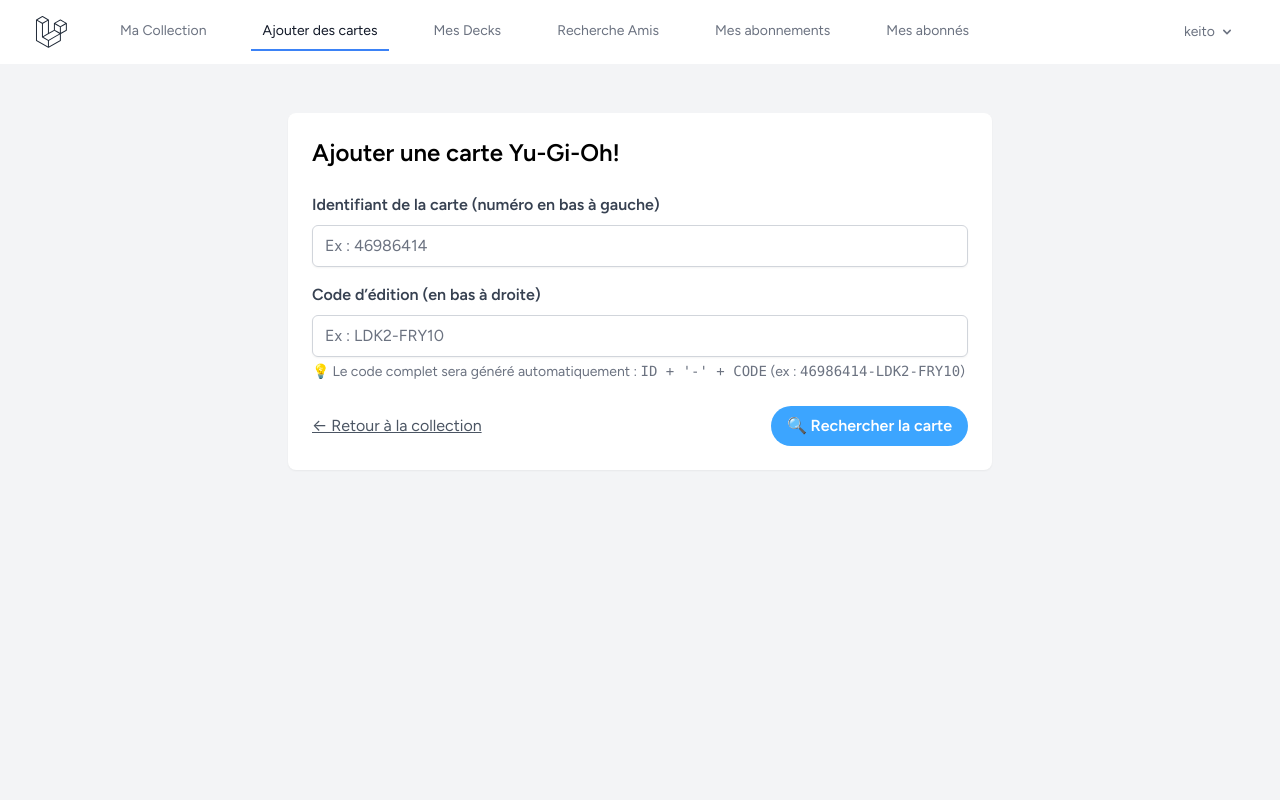
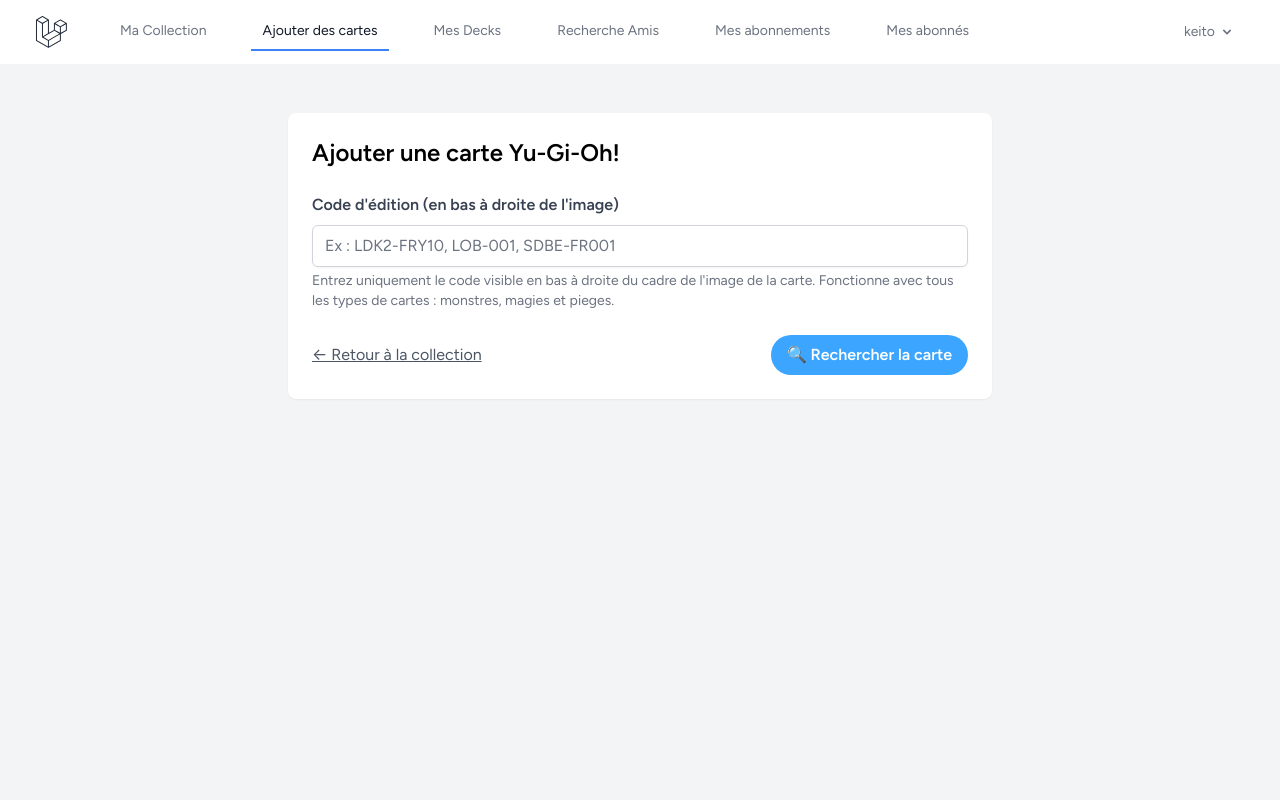
Before and after one commit to Kevin-Lettron/yugioh-collection, a Laravel app: page /cards/create in a window 1280 px wide. Run offline with Laravel 12, Linux system fonts and the light colour scheme; a user stored in the database is signed in; data comes from the database, SQL or seed files in the repository; style sheets or scripts are compiled from the project's sources; parts of the project's set-up code (start-up, migrations or seed data) failed here and were passed over.

Commit message:
Simplify card search to use only set code (bottom right of card)
- Replace findCardById with findCardBySetCode function
- Use YGOProDeck cardsetsinfo.php API to lookup card by set code first
- Then fetch full card details with cardinfo.php using the returned ID
- Simplify the add card form to require only one field (set code)
- Now supports all card types: monsters, spells, and traps

This fixes the issue where spell/trap cards couldn't be found because
they don't have the monster ID number visible on the card.

```diff
--- a/app/Http/Controllers/CardController.php
+++ b/app/Http/Controllers/CardController.php
@@ -74,7 +74,7 @@ class CardController extends Controller
     }
 
     /**
-     * Enregistre une carte via son identifiant complet (ex : 46986414-LDK2-FRY10)
+     * Enregistre une carte via son code d'édition (ex : LDK2-FRY10, LOB-001)
      */
     public function store(Request $request)
     {
@@ -82,15 +82,9 @@ class CardController extends Controller
             'codes' => 'required|string|max:50',
         ]);
 
-        $code = strtoupper(trim($request->input('codes')));
-        [$card_id, $set_code] = array_pad(explode('-', $code, 2), 2, null);
+        $setCode = strtoupper(trim($request->input('codes')));
 
-        if (!is_numeric($card_id)) {
-            Log::error("Le code {$code} est invalide : ID non numérique.");
-            return back()->withErrors(['codes' => 'Le code doit être du format 46986414-LDK2-FRY10 (ID-SETCODE).']);
-        }
-
-        $result = $this->findCardById($card_id, $set_code);
+        $result = $this->findCardBySetCode($setCode);
 
         if (isset($result['error'])) {
             Log::error("Erreur de recherche de carte : " . $result['error']);
@@ -99,25 +93,26 @@ class CardController extends Controller
 
         $cardData = $result['data'];
         $set = $result['set'];
+        $cardId = $result['card_id'];
 
         try {
-            Log::info("Enregistrement de la carte avec code : {$code} - Nom : {$cardData['name']}");
+            Log::info("Enregistrement de la carte avec set code : {$setCode} - Nom : {$cardData['name']}");
 
             $level = $cardData['level'] ?? null;
 
-            // ✅ Vérifie si la carte existe déjà pour CE user
+            // Vérifie si la carte existe déjà pour CE user (même carte + même édition)
             $card = Card::where('user_id', Auth::id())
-                        ->where('ucard_id', $card_id)
-                        ->where('set_code', $set_code)
+                        ->where('ucard_id', $cardId)
+                        ->where('set_code', $setCode)
                         ->first();
 
             if ($card) {
                 $card->increment('nm_exemplaire');
             } else {
                 $card = Card::create([
-                    'ucard_id'       => $card_id,
-                    'set_code'       => $set_code,
-                    'code'           => "{$card_id}-{$set_code}",
+                    'ucard_id'       => $cardId,
+                    'set_code'       => $setCode,
+                    'code'           => "{$cardId}-{$setCode}",
                     'name'           => $cardData['name'] ?? 'Inconnue',
                     'card_type'      => $cardData['type'] ?? 'Inconnu',
                     'description'    => $cardData['desc'] ?? '',
@@ -135,7 +130,7 @@ class CardController extends Controller
 
             return redirect()
                 ->route('cards.index')
-                ->with('success', "✅ Carte « {$card->name} » ajoutée avec succès !");
+                ->with('success', "Carte « {$card->name} » ajoutée avec succès !");
         } catch (\Exception $e) {
             Log::error("Erreur lors de l'enregistrement de la carte : " . $e->getMessage());
             return back()->withErrors(['codes' => "Erreur d'enregistrement : {$e->getMessage()}"]);
@@ -143,14 +138,14 @@ class CardController extends Controller
     }
 
     /**
-     * API interne pour la recherche AJAX d’une carte.
+     * API interne pour la recherche AJAX d'une carte via son set code (ex: LDK2-FRY10).
      */
     public function apiFindCard($code)
     {
-        [$id, $setCode] = array_pad(explode('-', strtoupper(trim($code)), 2), 2, null);
-        Log::info("Recherche de la carte via API", ['id' => $id, 'setCode' => $setCode]);
+        $setCode = strtoupper(trim($code));
+        Log::info("Recherche de la carte via API", ['setCode' => $setCode]);
 
-        $result = $this->findCardById($id, $setCode);
+        $result = $this->findCardBySetCode($setCode);
 
         if (isset($result['error'])) {
             Log::error("Erreur lors de la recherche de la carte", ['error' => $result['error']]);
@@ -170,47 +165,75 @@ class CardController extends Controller
             'image'       => $card['card_images'][0]['image_url'] ?? null,
             'description' => $card['desc'] ?? null,
             'level'       => $card['level'] ?? null,
+            'set_name'    => $set['set_name'] ?? null,
         ]);
     }
 
     /**
-     * Recherche d’une carte par ID numérique et set code.
+     * Recherche d'une carte par set code uniquement (ex: LDK2-FRY10, LOB-001).
+     * Utilise l'API cardsetsinfo.php pour obtenir l'ID, puis cardinfo.php pour les détails.
      */
-    private function findCardById(string $id, ?string $setCode): array
+    private function findCardBySetCode(string $setCode): array
     {
         try {
-            $cacheKey = "ygoprodeck_card_{$id}_{$setCode}";
-            $cardData = Cache::remember($cacheKey, 86400, function () use ($id, $setCode) {
-                Log::info("Appel API pour obtenir les données de la carte", ['id' => $id, 'setCode' => $setCode]);
-                $response = Http::get("https://db.ygoprodeck.com/api/v7/cardinfo.php", ['id' => $id]);
+            $setCode = strtoupper(trim($setCode));
+            $cacheKey = "ygoprodeck_setcode_{$setCode}";
 
-                if ($response->failed() || !isset($response['data'][0])) {
-                    Log::error("L'API a échoué ou aucune carte trouvée", ['response' => $response->json()]);
+            $result = Cache::remember($cacheKey, 86400, function () use ($setCode) {
+                Log::info("Appel API cardsetsinfo pour obtenir l'ID de la carte", ['setCode' => $setCode]);
+
+                // Étape 1: Obtenir l'ID de la carte via le set code
+                $setInfoResponse = Http::get("https://db.ygoprodeck.com/api/v7/cardsetsinfo.php", ['setcode' => $setCode]);
+
+                if ($setInfoResponse->failed()) {
+                    Log::error("L'API cardsetsinfo a échoué", ['response' => $setInfoResponse->json()]);
                     return null;
                 }
 
-                return $response['data'][0];
+                $setInfo = $setInfoResponse->json();
+
+                if (!isset($setInfo['id'])) {
+                    Log::error("Aucune carte trouvée pour ce set code", ['setCode' => $setCode]);
+                    return null;
+                }
+
+                $cardId = $setInfo['id'];
+                Log::info("ID de carte trouvé", ['cardId' => $cardId, 'cardName' => $setInfo['name'] ?? 'Unknown']);
+
+                // Étape 2: Obtenir les détails complets de la carte
+                $cardInfoResponse = Http::get("https://db.ygoprodeck.com/api/v7/cardinfo.php", ['id' => $cardId]);
+
+                if ($cardInfoResponse->failed() || !isset($cardInfoResponse['data'][0])) {
+                    Log::error("L'API cardinfo a échoué", ['response' => $cardInfoResponse->json()]);
+                    return null;
+                }
+
+                return [
+                    'cardData' => $cardInfoResponse['data'][0],
+                    'setInfo' => $setInfo
+                ];
             });
 
-            if (!$cardData) {
-                return ['error' => "Aucune carte trouvée pour l’ID {$id}."];
+            if (!$result) {
+                return ['error' => "Aucune carte trouvée pour le code « {$setCode} ». Vérifiez le format (ex: LDK2-FRY10, LOB-001)."];
             }
 
-            $set = null;
-            if ($setCode && isset($cardData['card_sets'])) {
-                foreach ($cardData['card_sets'] as $s) {
-                    if (strtoupper($s['set_code']) === strtoupper($setCode)) {
-                        $set = $s;
-                        break;
-                    }
-                }
-            }
+            $cardData = $result['cardData'];
+            $setInfo = $result['setInfo'];
 
-            if (!$set && isset($cardData['card_sets'][0])) {
-                $set = $cardData['card_sets'][0];
-            }
+            // Construire les infos du set
+            $set = [
+                'set_code' => $setInfo['set_code'] ?? $setCode,
+                'set_name' => $setInfo['set_name'] ?? null,
+                'set_rarity' => $setInfo['set_rarity'] ?? null,
+                'set_price' => $setInfo['set_price'] ?? null,
+            ];
 
-            return ['data' => $cardData, 'set' => $set ?? ['set_code' => 'UNKNOWN']];
+            return [
+                'data' => $cardData,
+                'set' => $set,
+                'card_id' => $setInfo['id']
+            ];
         } catch (\Exception $e) {
             Log::error("Erreur lors de la recherche de la carte", ['error' => $e->getMessage()]);
             return ['error' => 'Erreur lors de la recherche de la carte : ' . $e->getMessage()];
--- a/resources/views/cards/create.blade.php
+++ b/resources/views/cards/create.blade.php
@@ -7,27 +7,18 @@
 
             <h2 class="text-2xl font-bold mb-6">Ajouter une carte Yu-Gi-Oh!</h2>
 
-            {{-- Champ de saisie des codes --}}
-            <div class="mb-4">
-                <label for="card-id" class="block text-gray-700 font-semibold mb-2">
-                    Identifiant de la carte (numéro en bas à gauche)
-                </label>
-                <input type="text" id="card-id"
-                       placeholder="Ex : 46986414"
-                       class="w-full border-gray-300 rounded-md shadow-sm focus:ring-blue-500 focus:border-blue-500"
-                       required>
-            </div>
-
+            {{-- Champ de saisie du code d'édition --}}
             <div class="mb-4">
                 <label for="card-set" class="block text-gray-700 font-semibold mb-2">
-                    Code d’édition (en bas à droite)
+                    Code d'édition (en bas à droite de l'image)
                 </label>
                 <input type="text" id="card-set"
-                       placeholder="Ex : LDK2-FRY10"
+                       placeholder="Ex : LDK2-FRY10, LOB-001, SDBE-FR001"
                        class="w-full border-gray-300 rounded-md shadow-sm focus:ring-blue-500 focus:border-blue-500"
                        required>
                 <p class="text-sm text-gray-500 mt-1">
-                    💡 Le code complet sera généré automatiquement : <code>ID + '-' + CODE</code> (ex : <code>46986414-LDK2-FRY10</code>)
+                    Entrez uniquement le code visible en bas à droite du cadre de l'image de la carte.
+                    Fonctionne avec tous les types de cartes : monstres, magies et pieges.
                 </p>
             </div>
 
@@ -71,18 +62,16 @@
     </div>
 </div>
 
-{{-- Script pour l’appel AJAX --}}
+{{-- Script pour l'appel AJAX --}}
 <script>
 document.getElementById('search-btn').addEventListener('click', async () => {
-    const id = document.getElementById('card-id').value.trim();
-    const set = document.getElementById('card-set').value.trim().toUpperCase();
+    const setCode = document.getElementById('card-set').value.trim().toUpperCase();
 
-    if (!id || !set) {
-        return alert('Veuillez remplir les deux champs : ID et Code d’édition.');
+    if (!setCode) {
+        return alert('Veuillez entrer le code d\'edition de la carte.');
     }
 
-    const combinedCode = `${id}-${set}`; // 🔗 Format combiné
-    console.log('Recherche pour', combinedCode);
+    console.log('Recherche pour', setCode);
 
     const preview = document.getElementById('card-preview');
     const loader = document.getElementById('loading-spinner');
@@ -93,34 +82,34 @@ document.getElementById('search-btn').addEventListener('click', async () => {
     btn.disabled = true;
 
     try {
-        const res = await fetch(`/api/card/${encodeURIComponent(combinedCode)}`);
+        const res = await fetch(`/api/card/${encodeURIComponent(setCode)}`);
         const data = await res.json();
 
         if (!res.ok || data.error) {
-            alert(data.error || "Aucune carte trouvée pour ce code.");
+            alert(data.error || "Aucune carte trouvee pour ce code.");
             loader.classList.add('hidden');
             btn.disabled = false;
             return;
         }
 
-        // Mise à jour de l’aperçu
+        // Mise à jour de l'aperçu
         document.getElementById('card-image').src = data.image ?? '';
         document.getElementById('card-name').textContent = data.name ?? 'Inconnue';
         document.getElementById('card-type').textContent = data.type ?? 'Inconnu';
-        document.getElementById('card-level').textContent = data.level ?? '-';  // Affichage du level
+        document.getElementById('card-level').textContent = data.level ?? '-';
         document.getElementById('card-atk').textContent = data.atk ?? '-';
         document.getElementById('card-def').textContent = data.def ?? '-';
         document.getElementById('card-rarity').textContent = data.rarity ?? 'N/A';
-        document.getElementById('card-price').textContent = data.price ?? '—';
+        document.getElementById('card-price').textContent = data.price ?? '---';
 
-        // Ajouter le level au bouton save
-        document.getElementById('save-btn').setAttribute('data-code', combinedCode);
-        document.getElementById('save-btn').setAttribute('data-level', data.level);  // Envoi du level au bouton save
+        // Stocker le set code pour l'enregistrement
+        document.getElementById('save-btn').setAttribute('data-code', setCode);
+        document.getElementById('save-btn').setAttribute('data-level', data.level);
 
         preview.classList.remove('hidden');
     } catch (e) {
         console.error(e);
-        alert("❌ Erreur lors de la recherche de la carte. Vérifie ta connexion Internet.");
+        alert("Erreur lors de la recherche de la carte. Verifiez votre connexion Internet.");
     } finally {
         loader.classList.add('hidden');
         btn.disabled = false;
@@ -131,9 +120,9 @@ document.getElementById('search-btn').addEventListener('click', async () => {
 // Enregistrement via POST
 document.getElementById('save-btn').addEventListener('click', async (e) => {
     const code = e.target.getAttribute('data-code');
-    const level = e.target.getAttribute('data-level'); // Récupérer le level
+    const level = e.target.getAttribute('data-level');
 
-    if (!code) return alert('Aucune carte à enregistrer.');
+    if (!code) return alert('Aucune carte a enregistrer.');
 
     const csrf = document.querySelector('meta[name="csrf-token"]').getAttribute('content');
 
@@ -143,16 +132,16 @@ document.getElementById('save-btn').addEventListener('click', async (e) => {
             'Content-Type': 'application/json',
             'X-CSRF-TOKEN': csrf
         },
-        body: JSON.stringify({ codes: code, level: level }) // Ajouter le level dans le corps de la requête
+        body: JSON.stringify({ codes: code, level: level })
     });
 
     if (res.ok) {
-        alert('✅ Carte ajoutée à votre collection !');
+        alert('Carte ajoutee a votre collection !');
         window.location.href = "{{ route('cards.index') }}";
     } else {
         const err = await res.text();
         console.error(err);
-        alert('❌ Erreur lors de l’enregistrement.');
+        alert('Erreur lors de l\'enregistrement.');
     }
 });
 </script>
```
